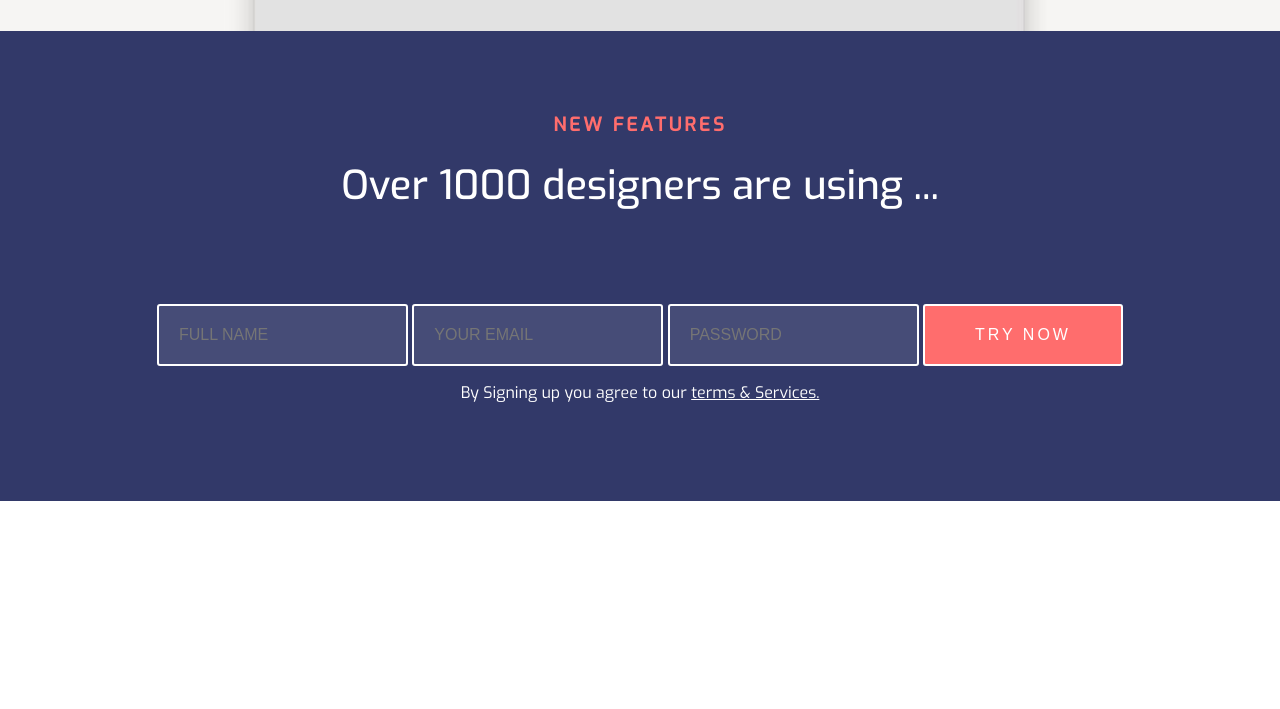
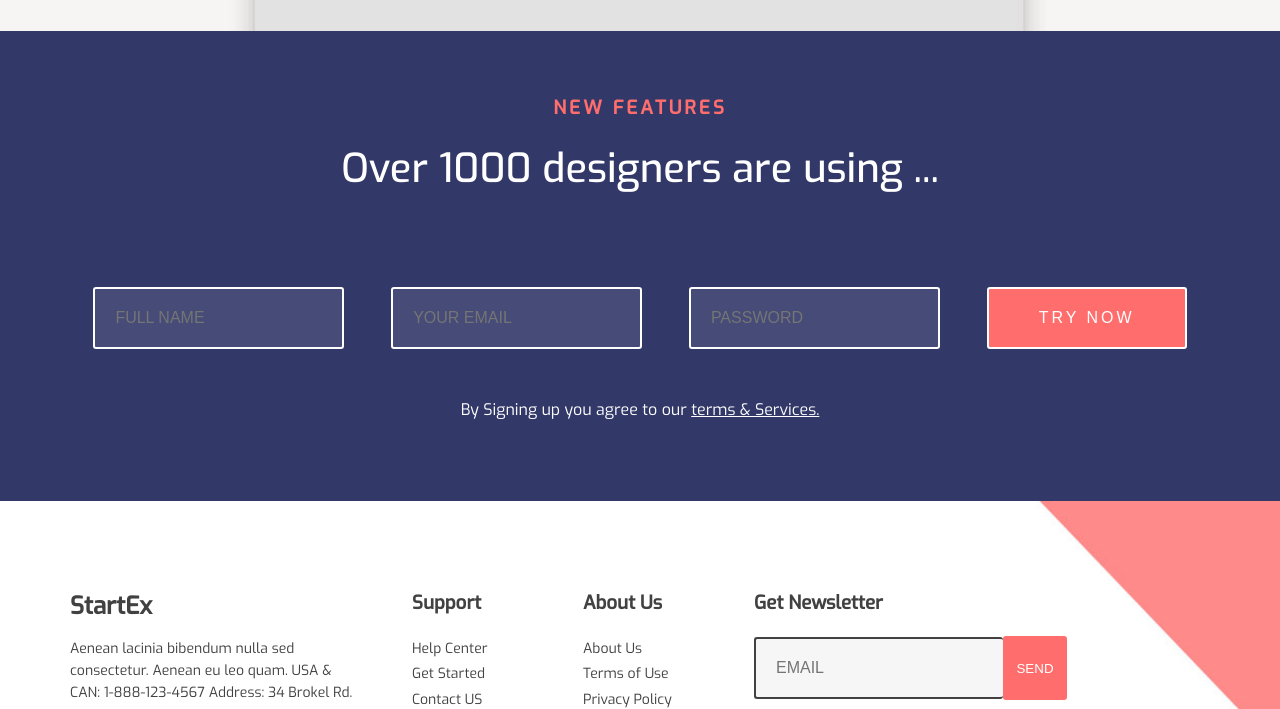
Before and after one commit to Smirnoffyar/Landing-page, a plain HTML site: page index.html in a window 1280 px wide. Shown: the part 4109-4818 px from the top of the page. Before the commit the page ends 4610 px from the top, so only its background shows below. Drawn offline with Linux system fonts and the light colour scheme.

Commit message:
added footer

```diff
--- a/css/style.css
+++ b/css/style.css
@@ -302,6 +302,11 @@ h1, h2, h3, h4, h5, h6 {
     color: #fff;
 }
 
+.newsletter form {
+    display: flex;
+    justify-content: space-around;
+}
+
 .newsletter input {
     color: #f6f5f3;
     border-radius: 3px;
@@ -322,10 +327,116 @@ h1, h2, h3, h4, h5, h6 {
     border: #ff6d6d 2px solid;
 }
 
+.newsletter_text {
+    margin-top: 50px;
+}
+
 .newsletter a {
     color: #fff;
 }
 
 .newsletter a:hover {
     color: #ff6d6d;
+    font-weight: bold;
+    transition: .3s;
 }
+
+/* footer */
+
+.footer {
+    background: url("../img/background_footer.jpg") center no-repeat;
+    background-size: cover;
+    height: 335px;
+    display: flex;
+    align-items: center;
+}
+
+.footer_container {
+    display: flex;
+}
+
+.footer h3 {
+    margin-bottom: 20px;
+}
+
+.footer_item_text {
+    font-size: 14px;
+    line-height: 1.6;
+}
+
+.footer_item {
+    width: 25%;
+    margin-right: 5%;
+}
+
+.footer_item_links {
+    width: 10%;
+    margin-right: 5%;
+
+}
+
+.footer_item_links a {
+    display: block;
+    text-decoration: none;
+    color: inherit;
+    transition: .3s;
+    font-size: 14px;
+    line-height: 1.8;
+}
+
+.footer_item_links a:hover {
+    color: #ff6d6d;
+    transition: .3s;
+    font-weight: bold;
+}
+
+.footer_item_form {
+    width: 35%;
+}
+
+.footer_item_form form {
+    display: flex;
+    align-items: center;
+    margin-bottom: 15px;
+}
+
+.footer_item_form input {
+    color: #414141;
+    border-radius: 3px;
+    text-transform: uppercase;
+    background-color: #f6f6f6;
+    border: #414141 2px solid;
+    border-right: none;
+    padding: 20px;
+    font-size: 16px;
+}
+
+.footer_item_form button {
+    width: 64px;
+    height: 64px;
+    border: none;
+    border-radius: 3px;
+    background-color: #ff6d6d;
+    color: #fff;
+    text-transform: uppercase;
+    transition: background .3s linear, color .3s linear;
+}
+
+.footer_item_form button:hover {
+    background-color: #fff;
+    color: #ff6d6d;
+    border: #ff6d6d 3px solid;
+
+}
+
+.footer_social a{
+    margin-left: 30px;
+}
+
+.footer_social img {
+    transition: .3s;
+}
+
+.footer_social img:hover {
+    transform: scale(1.2);
+}
--- a/index.html
+++ b/index.html
@@ -198,6 +198,51 @@
         </section>
     </main>
 
+    <footer class="footer">
+        <div class="container">
+            <div class="footer_container">
+                <div class="footer_item">
+                    <h2>Start<b>Ex</b></h2>
+                    <div class="footer_item_text">
+                        <p>Aenean lacinia bibendum nulla sed consectetur. Aenean eu leo quam.
+                            USA & CAN: 1-888-123-4567
+                            Address: 34 Brokel Rd. NY</p>
+                    </div>
+                </div>
+                <div class="footer_item_links">
+                    <h3>Support</h3>
+                    <nav>
+                        <a href="#">Help Center</a>
+                        <a href="#">Get Started</a>
+                        <a href="#">Contact US</a>
+                    </nav>
+                </div>
+                <div class="footer_item_links">
+                    <h3>About Us</h3>
+                    <nav>
+                        <a href="#">About Us</a>
+                        <a href="#">Terms of Use</a>
+                        <a href="#">Privacy Policy</a>
+                    </nav>
+                </div>
+                <div class="footer_item_form">
+                    <h3>Get Newsletter</h3>
+                    <form action="">
+                        <input type="text" placeholder="email">
+                        <button type="submit">send</button>
+                    </form>
+                    <div class="footer_social">
+                        <a href="#"><img src="img/logo/social/dribbble.png" alt="dribble"></a>
+                        <a href="#"><img src="img/logo/social/facebook.png" alt="facebook"></a>
+                        <a href="#"><img src="img/logo/social/googleplus.png" alt="google"></a>
+                        <a href="#"><img src="img/logo/social/twitter_S.png" alt="twitter"></a>
+
+                    </div>
+                </div>
+            </div>
+        </div>
+    </footer>
+
 
 </body>
 
```
Also changed, not shown: img/background_footer.jpg (added), img/logo/social/dribbble.png (added), img/logo/social/facebook.png (added), img/logo/social/googleplus.png (added), img/logo/social/twitter_S.png (added).
